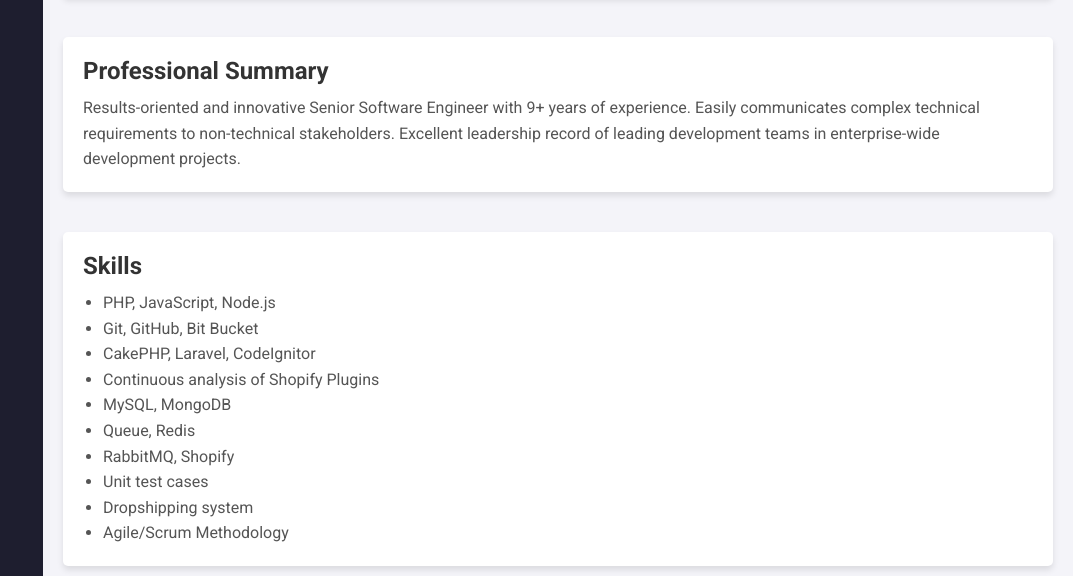
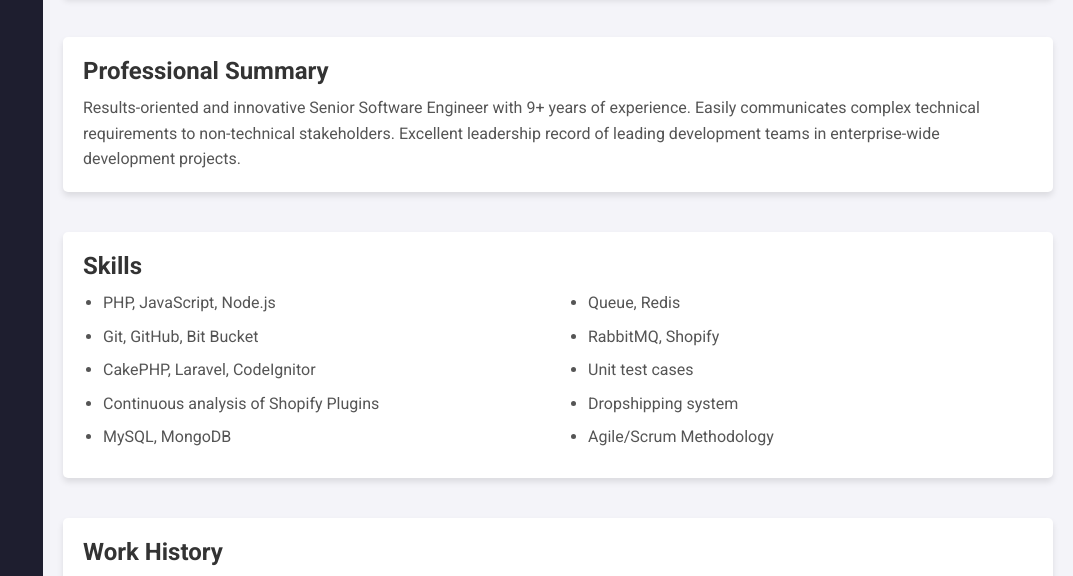
Before and after one commit to garg7017/garg7017.github.io, a plain HTML site: page index.html in a window 1280 px wide. Shown: the part 142-718 px from the top of the page, without its empty margins (207-1280 px from the left). Drawn offline with Linux system fonts and the light colour scheme.

Commit message:
Update index.html

```diff
--- a/index.html
+++ b/index.html
@@ -99,6 +99,21 @@
         .download-btn:hover {
             background: #0056b3;
         }
+
+        .skills {
+            display: flex;
+            gap: 20px;
+        }
+
+        .skills ul {
+            flex: 1;
+            list-style: disc;
+            padding-left: 20px;
+        }
+
+        .skills ul li {
+            margin-bottom: 8px;
+        }
     </style>
 </head>
 <body>
```
